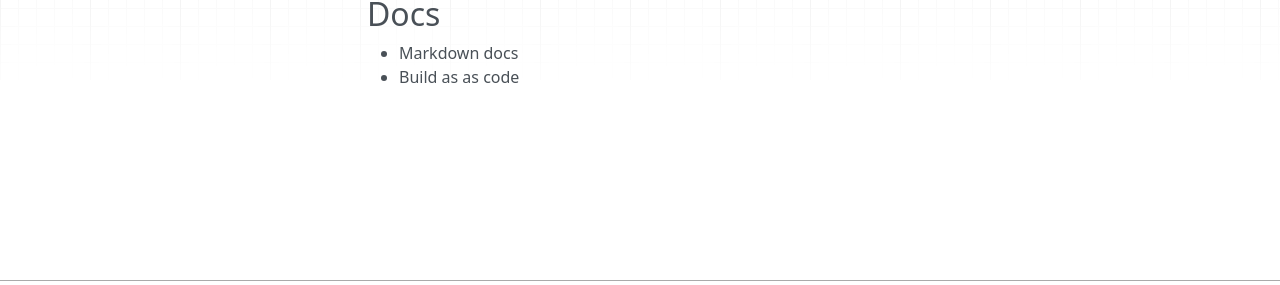
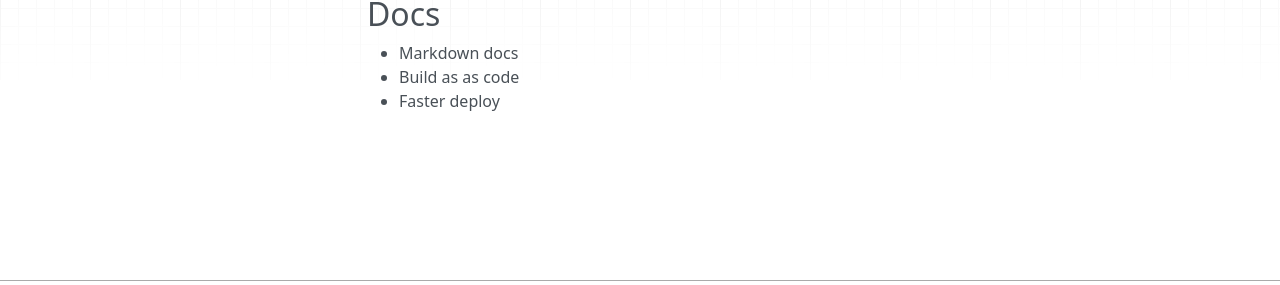
Before and after one commit to xixovski/data_science_mono_repo, an MkDocs documentation site: the page built from docs/index.md, in a window 1280 px wide. Shown: the part 226-511 px from the top of the page. Built offline with MkDocs 1.6.1, drawn with Linux system fonts in a browser that asks for light colours; nearby versions of some CDN libraries.

Commit message:
working on action

```diff
--- a/docs/index.md
+++ b/docs/index.md
@@ -8,3 +8,4 @@ This is how we organize the data science projects of the Xixovski corporation in
 
  - Markdown docs
  - Build as as code
+ - Faster deploy
```
Also changed, not shown: 1 other file.
